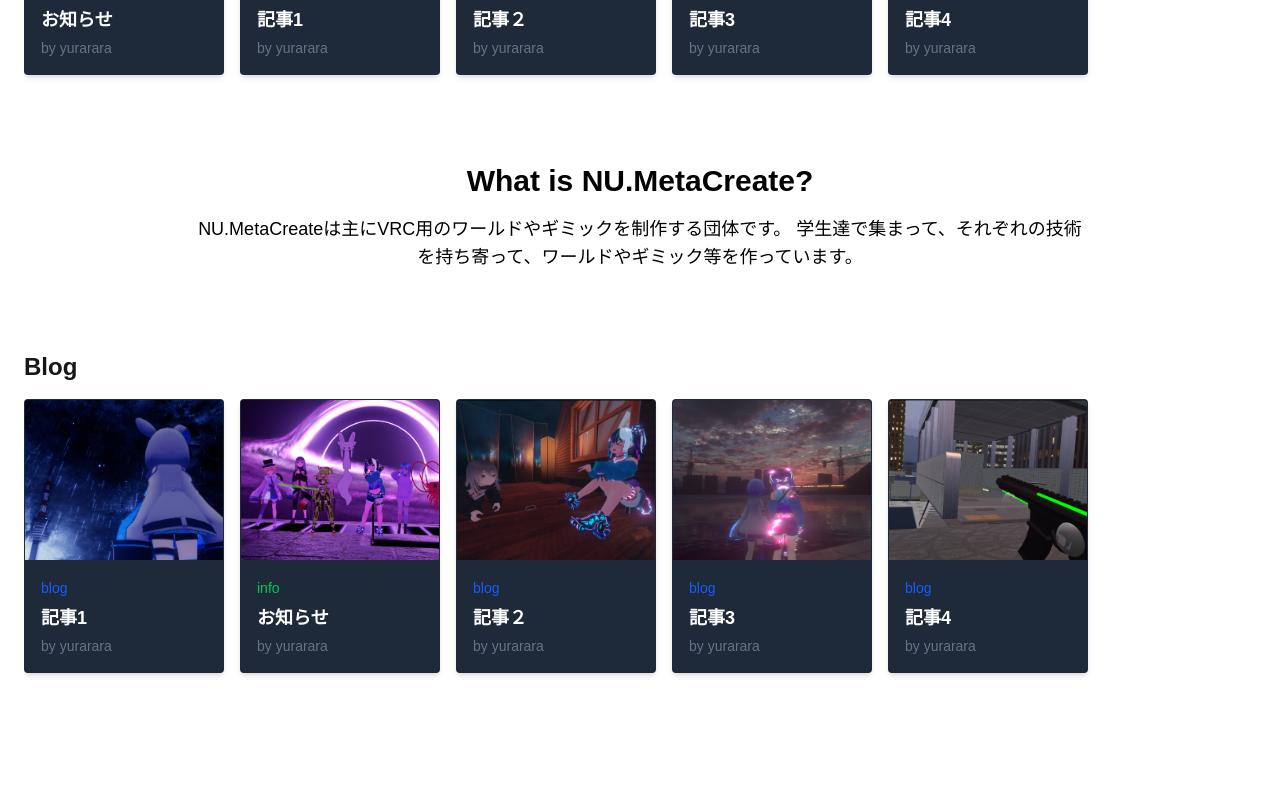
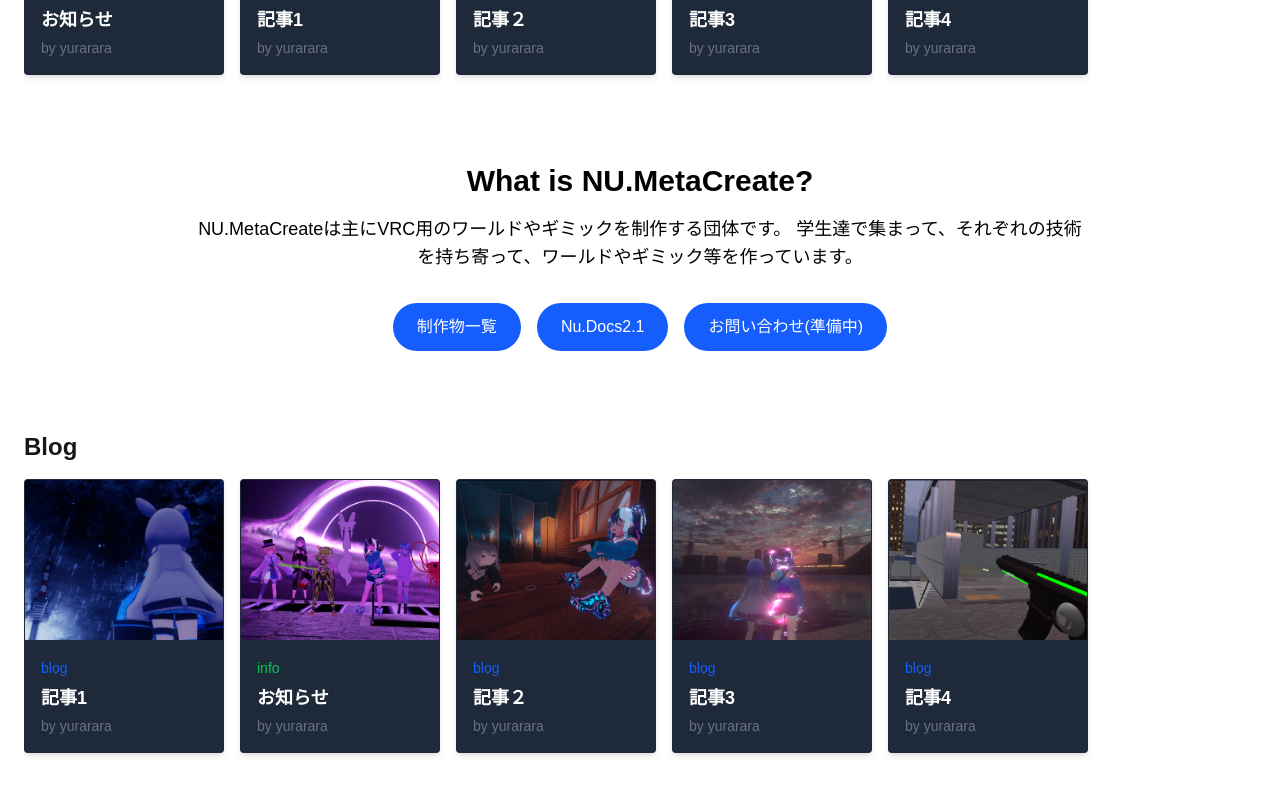
Before and after one commit to yurarara23/nu.meta, a Next.js app: page / in a window 1280 px wide. Shown: the part 943-1736 px from the top of the page. Before the commit the page ends 1656 px from the top, so only its background shows below. Built offline with nearby package versions, Linux system fonts and the light colour scheme.

Commit message:
ボタン追加

```diff
--- a/components/WhatNumSection.tsx
+++ b/components/WhatNumSection.tsx
@@ -5,10 +5,35 @@ const WhatNumSection = () => {
     <section className="px-6 py-12 bg-white text-black">
       <div className="max-w-4xl mx-auto text-center">
         <h2 className="text-3xl font-bold mb-4">What is NU.MetaCreate?</h2>
-        <p className="text-lg">
-        NU.MetaCreateは主にVRC用のワールドやギミックを制作する団体です。
-        学生達で集まって、それぞれの技術を持ち寄って、ワールドやギミック等を作っています。
+        <p className="text-lg mb-8">
+          NU.MetaCreateは主にVRC用のワールドやギミックを制作する団体です。
+          学生達で集まって、それぞれの技術を持ち寄って、ワールドやギミック等を作っています。
         </p>
+
+        {/* 横並びボタンエリア */}
+        <div className="flex flex-col sm:flex-row justify-center gap-4">
+          <a
+            href="https://example.com/1"
+            className="px-6 py-3 bg-blue-600 text-white rounded-full hover:bg-blue-700 transition"
+            target="_blank" rel="noopener noreferrer"
+          >
+            制作物一覧
+          </a>
+          <a
+            href="https://yurarara23.github.io/nu.docs2.1/"
+            className="px-6 py-3 bg-blue-600 text-white rounded-full hover:bg-blue-700 transition"
+            target="_blank" rel="noopener noreferrer"
+          >
+            Nu.Docs2.1
+          </a>
+          <a
+            href="https://example.com/3"
+            className="px-6 py-3 bg-blue-600 text-white rounded-full hover:bg-blue-700 transition"
+            target="_blank" rel="noopener noreferrer"
+          >
+            お問い合わせ(準備中)
+          </a>
+        </div>
       </div>
     </section>
   );
```
